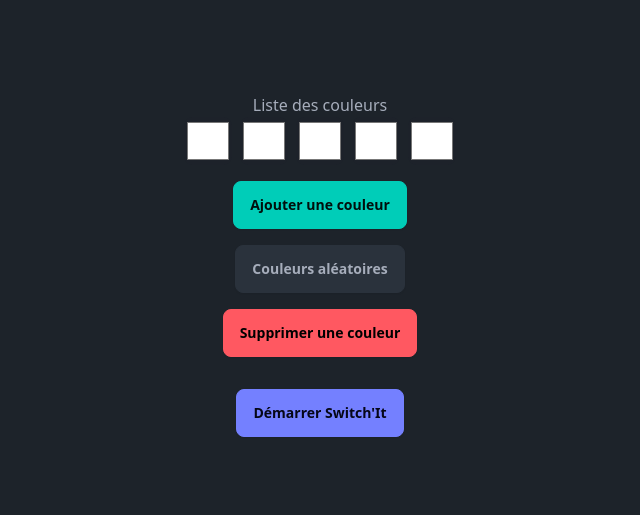
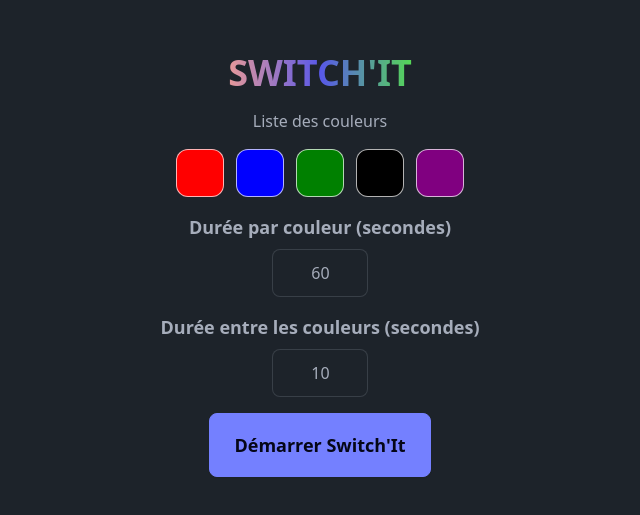
Before and after one commit to kevinmulier/color_countdown, a React (Vite) app: page / in a window 1280 px wide. Shown: the part 135-650 px from the top of the page, without its empty margins (320-960 px from the left). Built offline with nearby package versions, Linux system fonts and the light colour scheme.

Commit message:
added config UI

```diff
--- a/src/App.jsx
+++ b/src/App.jsx
@@ -1,72 +1,64 @@
 import { useState } from 'react';
 
 function App() {
-  const [colors, setColors] = useState(Array(5).fill('#ffffff'));
+  const colors = ['#FF0000', '#0000FF', '#008000', '#000000', '#800080'];
 
-  const generateRandomColors = () => {
-    const newColors = colors.map(() => {
-      const randomColor =
-        '#' +
-        Math.floor(Math.random() * 16777215)
-          .toString(16)
-          .padStart(6, 0);
-      return randomColor;
-    });
-
-    setColors(newColors);
-  };
-
-  const addColor = () => {
-    let newColors = [...colors];
-
-    const randomColor =
-      '#' +
-      Math.floor(Math.random() * 16777215)
-        .toString(16)
-        .padStart(6, 0);
-
-    newColors.unshift(randomColor);
-    setColors(newColors);
-  };
-
-  const removeColor = () => {
-    let newColors = [...colors];
-    newColors.pop();
-    setColors(newColors);
-  };
+  const [colorDuration, setColorDuration] = useState(60);
+  const [restDuration, setRestDuration] = useState(10);
+  const [randomizedColors, setRandomizedColors] = useState(colors);
 
   return (
-    <div className="min-h-dvh flex flex-col items-center justify-center gap-8">
-      <div className="flex flex-col items-center gap-4">
-        <div>
-          <h3 className="text-center">Liste des couleurs</h3>
-          <div className="flex gap-2">
-            {colors.map((color) => (
-              <input
-                type="color"
-                className="input input-ghost p-0 w-12 h-12"
-                key={Math.floor(Math.random() * 2000)}
-                value={color}></input>
-            ))}
-          </div>
-        </div>
-        <button
-          className="btn btn-accent"
-          onClick={addColor}>
-          Ajouter une couleur
-        </button>
-        <button
-          className="btn btn-neutral"
-          onClick={generateRandomColors}>
-          Couleurs aléatoires
-        </button>
-        <button
-          className="btn btn-error"
-          onClick={removeColor}>
-          Supprimer une couleur
-        </button>
+    <div className="min-h-dvh flex flex-col items-center justify-center gap-4">
+      <h1 className="text-4xl font-bold bg-gradient-to-r from-[#e79999] via-[#5858e9] to-[#55d855] inline-block text-transparent bg-clip-text">
+        SWITCH&apos;IT
+      </h1>
+      <h3 className="text-center">Liste des couleurs</h3>
+      <div className="flex flex-wrap justify-center gap-3">
+        {colors.map((color) => {
+          const bgColor = `bg-[${color}]`;
+          return (
+            <div
+              className={
+                'p-0 w-12 h-12 border-white border border-opacity-70 rounded-xl ' +
+                bgColor
+              }
+              key={color}
+              value={color}
+            />
+          );
+        })}
       </div>
-      <button className="btn btn-primary">Démarrer Switch&apos;It</button>
+      <div className="max-w-fit flex flex-col items-center mx-auto gap-2">
+        <label
+          htmlFor="color-duration"
+          className="text-center font-semibold text-lg">
+          Durée par couleur (secondes)
+        </label>
+        <input
+          id="color-duration"
+          className="input input-bordered text-center max-w-24"
+          type="number"
+          value={colorDuration}
+          onChange={({ target }) => setColorDuration(target.value)}
+        />
+      </div>
+      <div className="max-w-fit flex flex-col items-center mx-auto gap-2">
+        <label
+          htmlFor="rest-duration"
+          className="text-center font-semibold text-lg">
+          Durée entre les couleurs (secondes)
+        </label>
+        <input
+          id="rest-duration"
+          className="input input-bordered text-center max-w-24"
+          type="number"
+          value={restDuration}
+          onChange={({ target }) => setRestDuration(target.value)}
+        />
+      </div>
+      <button className="btn btn-primary btn-lg">
+        Démarrer Switch&apos;It
+      </button>
     </div>
   );
 }
--- a/tailwind.config.js
+++ b/tailwind.config.js
@@ -3,4 +3,11 @@
 module.exports = {
   content: ['./src/**/*.{js,ts,jsx,tsx}'],
   plugins: [require('daisyui')],
+  safelist: [
+    'bg-[#FF0000]',
+    'bg-[#0000FF]',
+    'bg-[#008000]',
+    'bg-[#000000]',
+    'bg-[#800080]',
+  ],
 };
```
